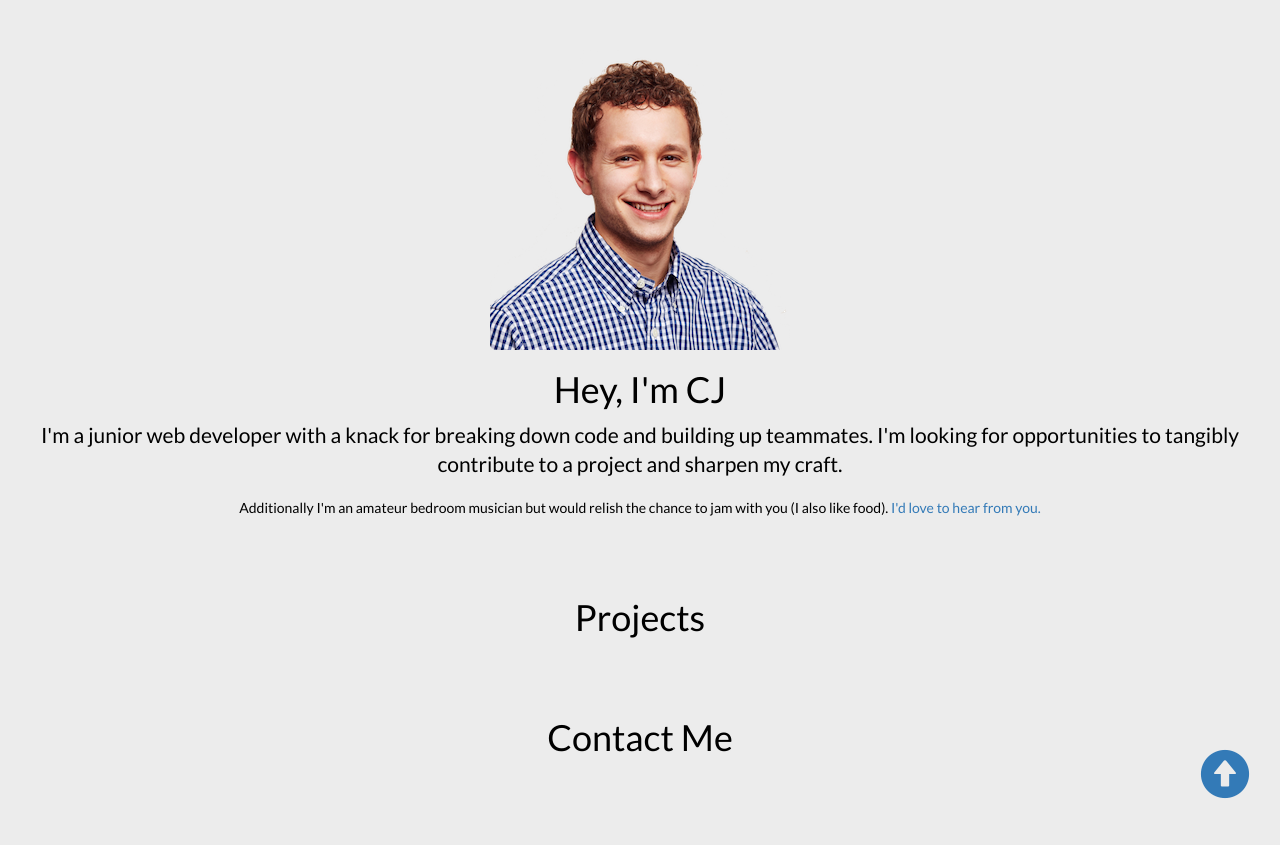
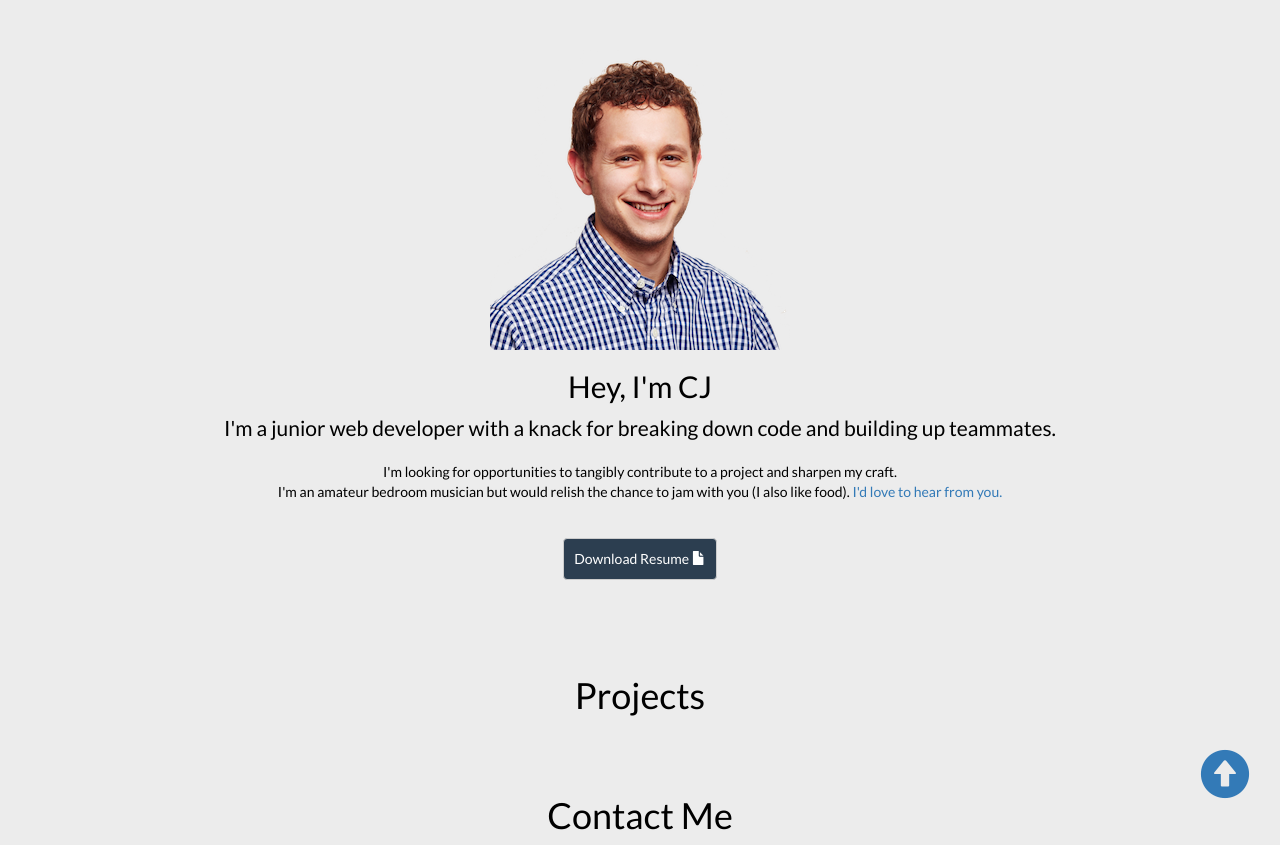
Before and after one commit to cjwilsonjr/cjwilsonjr.github.io, a Jekyll site: the page welcome.html, which Jekyll copies as it is, in a window 1280 px wide and 1400 px high, scrolled down 195 px. Shown: the part 555-1400 px from the top of the window. Built offline with Jekyll 4.4.1, drawn with Linux system fonts in a browser that asks for light colours; nearby versions of some CDN libraries.

Commit message:
add resume file and add more detail to about

```diff
--- a/css/welcome.css
+++ b/css/welcome.css
@@ -34,8 +34,6 @@
   bottom: 30px;
   right: 30px;
   font-size: 50px;
-  color: red;
-  /*cursor: pointer;*/
   display: none;
 }
 
@@ -107,3 +105,16 @@
   width: 100%;
   height: 100%;
 }
+
+.lead, p {
+  /*display: inline-block;*/
+  /*padding: 5px;*/
+  /*color: white;*/
+}
+
+.btn, .btn:hover {
+  margin: 2%;
+  padding: .8%;
+  background: #2C3E50;
+  color: white;
+}
--- a/welcome.html
+++ b/welcome.html
@@ -64,12 +64,13 @@
 
       <div id="about">
           <img class="img-responsive img-rounded center-block" src="images/cj_square.png">
-          <h1>Hey, I'm CJ</h1>
+          <h2>Hey, I'm CJ</h2>
           <!-- <h3>I'm a junior web developer looking for opportunities to develop my craft.</h3> -->
           <p class="lead">
-          I'm a junior web developer with a knack for breaking down code and building up teammates. I'm looking for opportunities to tangibly contribute to a project and sharpen my craft.<br>
-          </p>
-          <p>Additionally I'm an amateur bedroom musician but would relish the chance to jam with you (I also like food).  <a href="mailto:christopher.wilson.jr@gmail.com">I'd love to hear from you.</a></p>
+          I'm a junior web developer with a knack for breaking down code and building up teammates.</p>
+          <p>I'm looking for opportunities to tangibly contribute to a project and sharpen my craft.<br>
+          I'm an amateur bedroom musician but would relish the chance to jam with you (I also like food).  <a href="mailto:christopher.wilson.jr@gmail.com">I'd love to hear from you.</a></p>
+          <a class="btn btn-default" href="images/CHRISTOPHERWILSONRESUME.pdf">Download Resume <span class="glyphicon glyphicon-file"></a>
       </div>
 
       <div id="projects">
```
Also changed, not shown: 1 other file.
